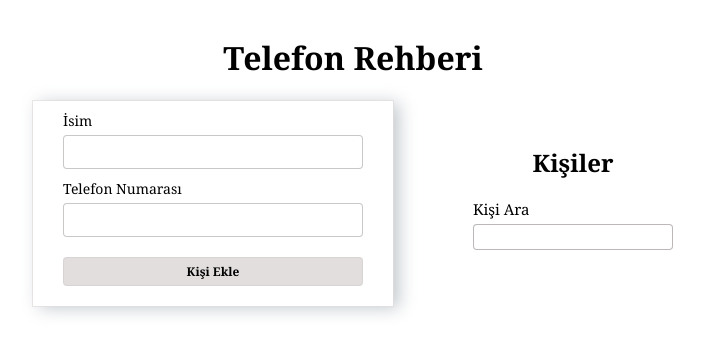
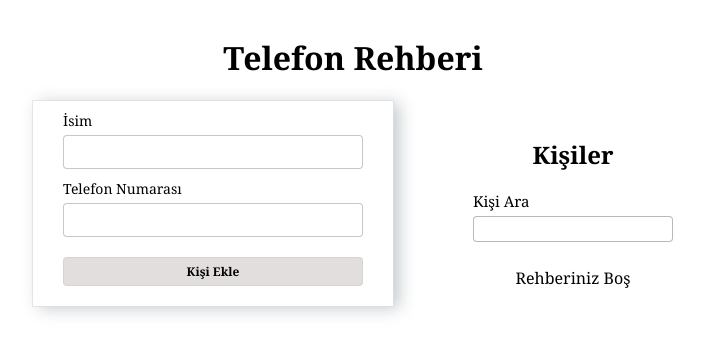
Before and after one commit to Ethemkizilyer/phonebook, a React (Create React App) app: page / in a window 1280 px wide. Shown: the top 354 px of the page, without its empty margins (287-991 px from the left). Built offline with nearby package versions, Linux system fonts and the light colour scheme.

Commit message:
feat: filter updated

```diff
--- a/src/components/Components.module.css
+++ b/src/components/Components.module.css
@@ -177,7 +177,7 @@
   text-align: left;
 }
 .p2 {
-  font-weight: 500;
+  font-weight: 600;
   color: rgb(81, 121, 122);
   letter-spacing: 1px;
 }
--- a/src/components/ContactList.jsx
+++ b/src/components/ContactList.jsx
@@ -22,7 +22,7 @@ const ContactList = () => {
 
   return (
     <ul className={style.contactListWrapper}>
-      {filteredContacts.map((contact) => (
+      {filteredContacts.length ? filteredContacts.map((contact) => (
         <li key={contact.id} id={contact.id} className={style.listItem}>
           <div className={style.container}>
             <FcPhone />
@@ -48,7 +48,7 @@ const ContactList = () => {
             </button>
           </div>
         </li>
-      ))}
+      )) : <p>Rehberiniz Boş</p> }
     </ul>
   );
 };
```
